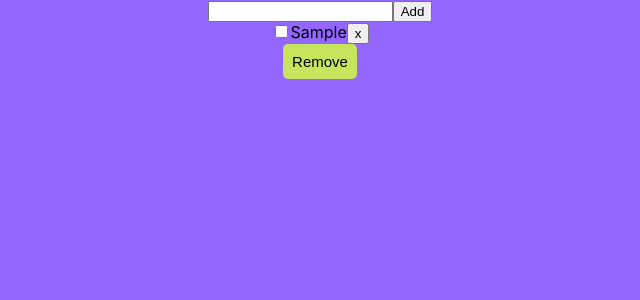
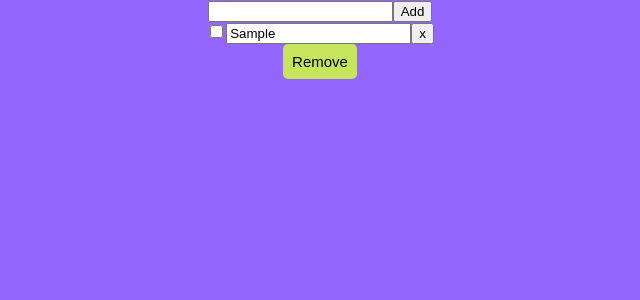
Before and after one commit to Nelly2002/react-demo, a React app: page / in a window 1280 px wide. Both pictures are taken after typing "Sample" into the empty fields and a click on the button "Add". Shown: the top 300 px of the page, without its empty margins (320-960 px from the left). Built offline with nearby package versions, Linux system fonts and the light colour scheme.

Commit message:
lesson 9

```diff
--- a/src/components/Task/Task.js
+++ b/src/components/Task/Task.js
@@ -1,22 +1,43 @@
-import React from 'react';
+import React,{Component} from 'react';
 import classes from './task.css'
-/* import './task.css'; */
 
 
-function Task(props) {
-    const {text} = props;
+class Task extends Component {
+    constructor(props){
+        super(props);
+    }
+
+    /* componentDidUpdate(prevProps,prevState){
+        console.log('Task updata');
+
+    } */
+    shouldComponentUpdate(prevProps, prevState){
+        return prevProps.text !== this.props.text;
+    }
+
+    render() {
+
+        const {text} = this.props;
+
            return (
-        <div className = {classes.task}>
+
+            <div className={classes.task}  >
                 <input type="checkbox"
-            onChange={props.onCheck}
+                    onChange={this.props.onCheck}
                 />
-            <span
-            >{text}</span>
+
+                    <input type="text"
+                    value = {text}
+                    onChange = {this.props.setUpDate}
+                     />
+
                 <button
-                onClick={props.onDelete}
+                    onClick={this.props.onDelete}
                 >x</button>
             </div>
         );
     }
 
+}
+
 export default Task;
--- a/src/components/Task/task.css
+++ b/src/components/Task/task.css
@@ -19,6 +19,17 @@
     padding: 7px;
 }
 
-.task input{
+.task input[type='checkbox']{
     padding: 5px;
 }
+
+.task input[type='text']{
+    text-align: center;
+    background-color: transparent;
+    border: none;
+    color: white;
+    font-size: 17px;
+}
+.task input[type='text']:focus{
+    outline: none;
+}
--- a/src/components/Todo.js
+++ b/src/components/Todo.js
@@ -4,76 +4,103 @@ import { idGen } from '../utils';
 import NewTask from './NewTask';
 
 
-class Todo extends Component{
+class Todo extends Component {
+
     state = {
-        tasks:[],
+        tasks: [],
         taskIds: new Set()
     }
 
-    addTask = (inputText)=>{
+    addTask = (inputText) => {
+        //console.log(inputText);
 
-        const tasks =[...this.state.tasks];
+        const tasks = [...this.state.tasks];
+        //console.log(tasks);
+
         tasks.push({
-            id:idGen(),
-            text:inputText
+            id: idGen(),
+            text: inputText
         });
         this.setState({ tasks });
 
     }
 
-    removeButtonHendler = (taskId)=> ()=>{
-       const newTasks = this.state.tasks.filter(({id}) => taskId !== id);
+    removeButtonHendler = (taskId) => () => {
+        //console.log(taskId);
+
+        const newTasks = this.state.tasks.filter(({ id }) => taskId !== id);
         const newTaskIds = new Set(this.state.taskIds);
         newTaskIds.delete(taskId);
 
         this.setState({
-                tasks:newTasks,
-                taskIds:newTaskIds
+            tasks: newTasks,
+            taskIds: newTaskIds
         });
     }
 
-    handleCheck = (taskId)=> ()=>{
-        let taskIds  = new Set(this.state.taskIds);
+    handleCheck = (taskId) => () => {
+        let taskIds = new Set(this.state.taskIds);
 
-        if(taskIds.has(taskId)){
+
+        if (taskIds.has(taskId)) {
             taskIds.delete(taskId);
         }
-        else{
+        else {
             taskIds.add(taskId);
         }
         this.setState({ taskIds });
 
     }
 
-    removeBulkHandler = ()=>{
-        let {tasks, taskIds} = this.state;
+    removeBulkHandler = () => {
+        let { tasks, taskIds } = this.state;
 
-        taskIds.forEach(id =>{
+        taskIds.forEach(id => {
             tasks = tasks.filter(task => task.id !== id);
         });
 
         this.setState({
             tasks,
-            taskIds:new Set()
+            taskIds: new Set()
         });
 
     }
+    setUpDate = (text, id) => {
 
-    render(){
+        const newTasks = this.state.tasks;
+        newTasks.map(item => {
+            if (item.id === id) {
+                item.text = text
+
+            }
+        })
+        this.setState({
+            tasks: newTasks
+
+        })
+
+    }
+
+    render() {
+
         const tasks = this.state.tasks
-        .map(({id, text}) => {
+            .map(({ id, text }) => {
+
                 return (
                     <Task
                         key={id}
                         text={text}
-                onDelete = {this.removeButtonHendler(id)}
-                onCheck = {this.handleCheck(id)}
+                        onDelete={this.removeButtonHendler(id)}
+                        onCheck={this.handleCheck(id)}
+                        setUpDate={(e) => this.setUpDate(e.target.value, id)}
                     />
                 )
 
+
+
             })
 
-        return(
+        return (
             <>
                 <div>
                     <NewTask
@@ -81,19 +108,19 @@ class Todo extends Component{
                     />
                 </div>
                 <div style={{
-                    textAlign:'center'
+                    textAlign: 'center'
                 }}>
                     {tasks}
                     <button style={{
-                        backgroundColor:' rgb(199, 228, 93)',
-                        border:'none',
-                        padding:'9px',
-                        color:'black',
-                        borderRadius:'5px',
-                        fontSize:'15px'
+                        backgroundColor: ' rgb(199, 228, 93)',
+                        border: 'none',
+                        padding: '9px',
+                        color: 'black',
+                        borderRadius: '5px',
+                        fontSize: '15px'
                     }}
-                    onClick = {this.removeBulkHandler}
-                    disabled = {!this.state.taskIds.size}
+                        onClick={this.removeBulkHandler}
+                        disabled={!this.state.taskIds.size}
                     >
                         Remove
                     </button>
--- a/src/index.js
+++ b/src/index.js
@@ -14,10 +14,16 @@ import * as serviceWorker from './serviceWorker';
 
 
 
-ReactDOM.render(
+/* ReactDOM.render(
   <React.StrictMode>
     <App />
   </React.StrictMode>,
+  document.getElementById('root')
+);
+ */
+
+ReactDOM.render(
+    <App />,
   document.getElementById('root')
 );
 
```
Also changed, not shown: src/App.js (+10 -1 lines), src/components/HOC/ColoredText.js (added, +12 -0 lines), src/components/HOC/Div.js (added, +12 -0 lines). Lines whose indentation alone changed are shown as unchanged.
